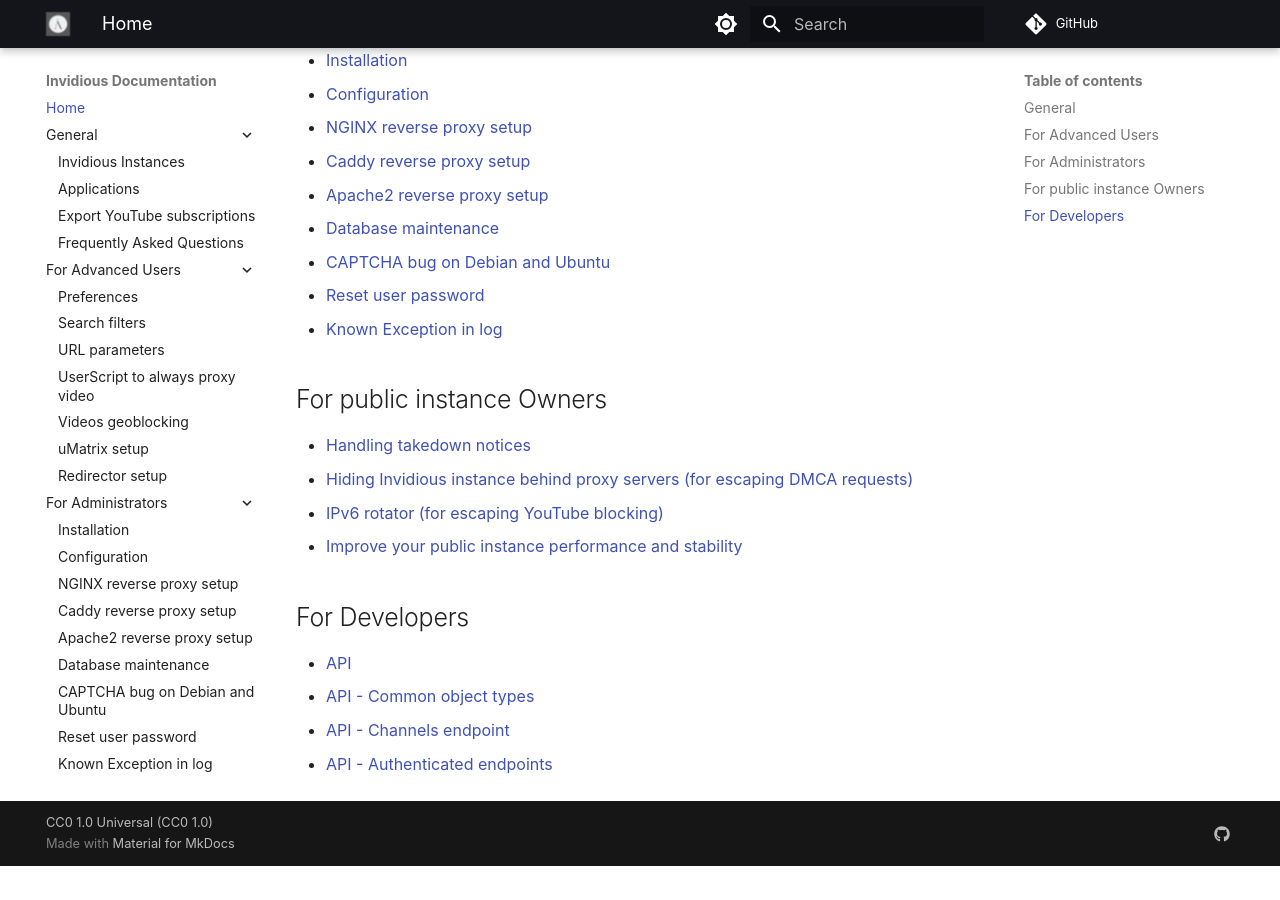
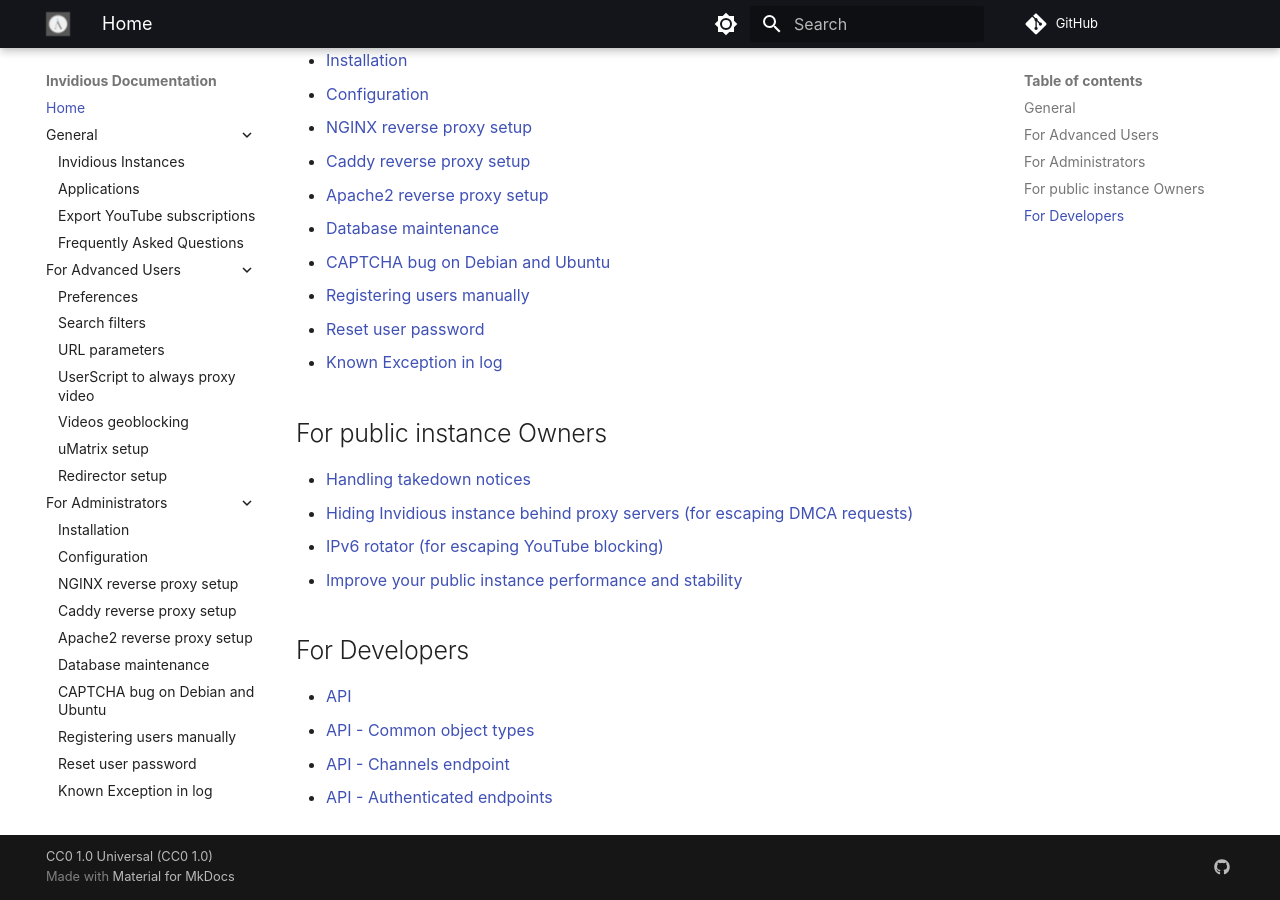
Before and after one commit to iv-org/documentation, an MkDocs documentation site: the page built from docs/index.md, in a window 1280 px wide and 900 px high, scrolled down 718 px. Built offline with MkDocs 1.6.1 and Material for MkDocs 9.7.7, drawn with Linux system fonts in a browser that asks for light colours; comment, search, counter and statistics services are not loaded; before the commit the page ends 1584 px from its top, so only the background shows below that.

Commit message:
Add the "Registering users manually" tutorial to the index and nav

```diff
--- a/docs/index.md
+++ b/docs/index.md
@@ -24,6 +24,7 @@
 - [Apache2 reverse proxy setup](./apache2.md)
 - [Database maintenance](./db-maintenance.md)
 - [CAPTCHA bug on Debian and Ubuntu](./captcha-bug.md)
+- [Registering users manually](./register-user.md)
 - [Reset user password](./reset-password.md)
 - [Known Exception in log](./known-exception.md)
 
--- a/mkdocs.yml
+++ b/mkdocs.yml
@@ -29,6 +29,7 @@
     - 'apache2.md'
     - 'db-maintenance.md'
     - 'captcha-bug.md'
+    - 'register-user.md'
     - 'reset-password.md'
     - 'known-exception.md'
   - 'For public instances Owners':
```
